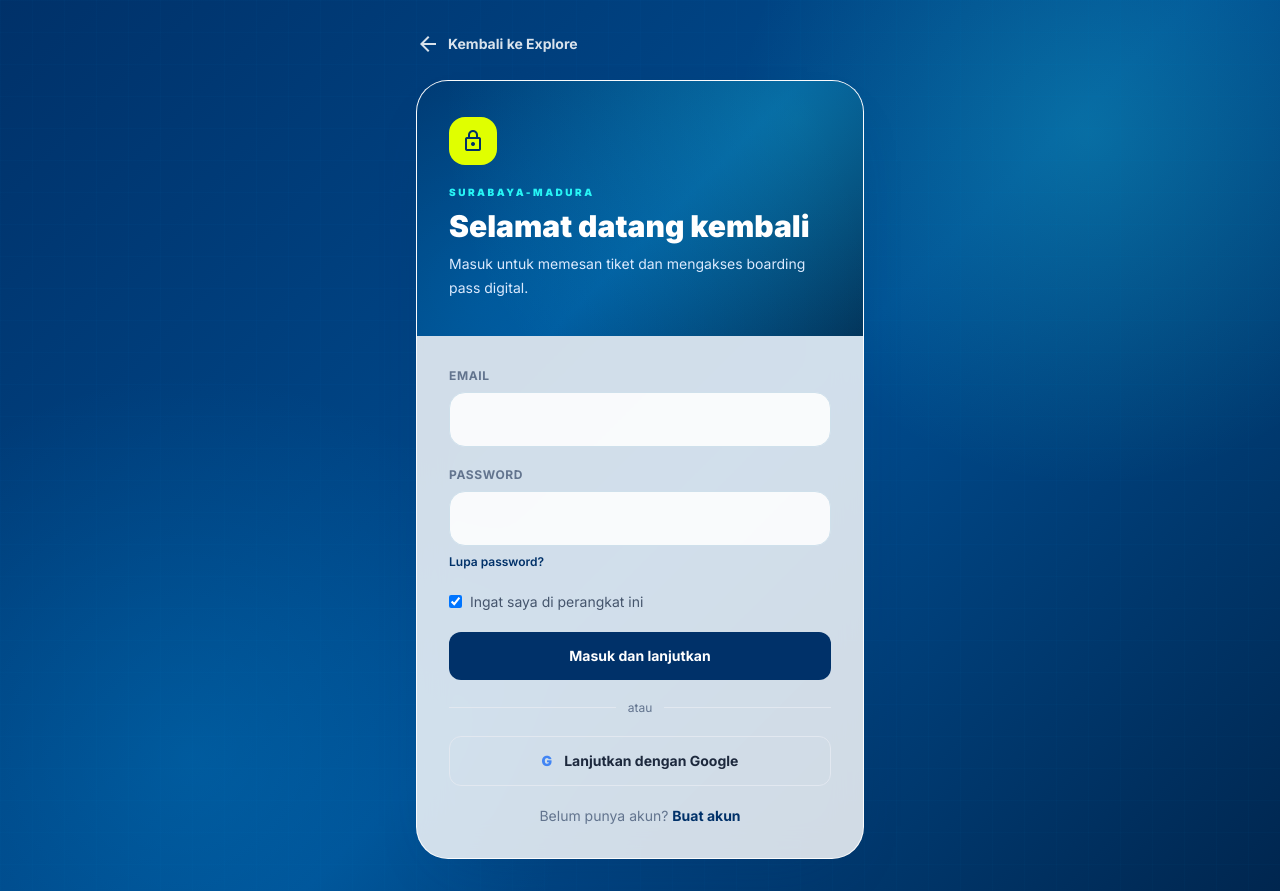
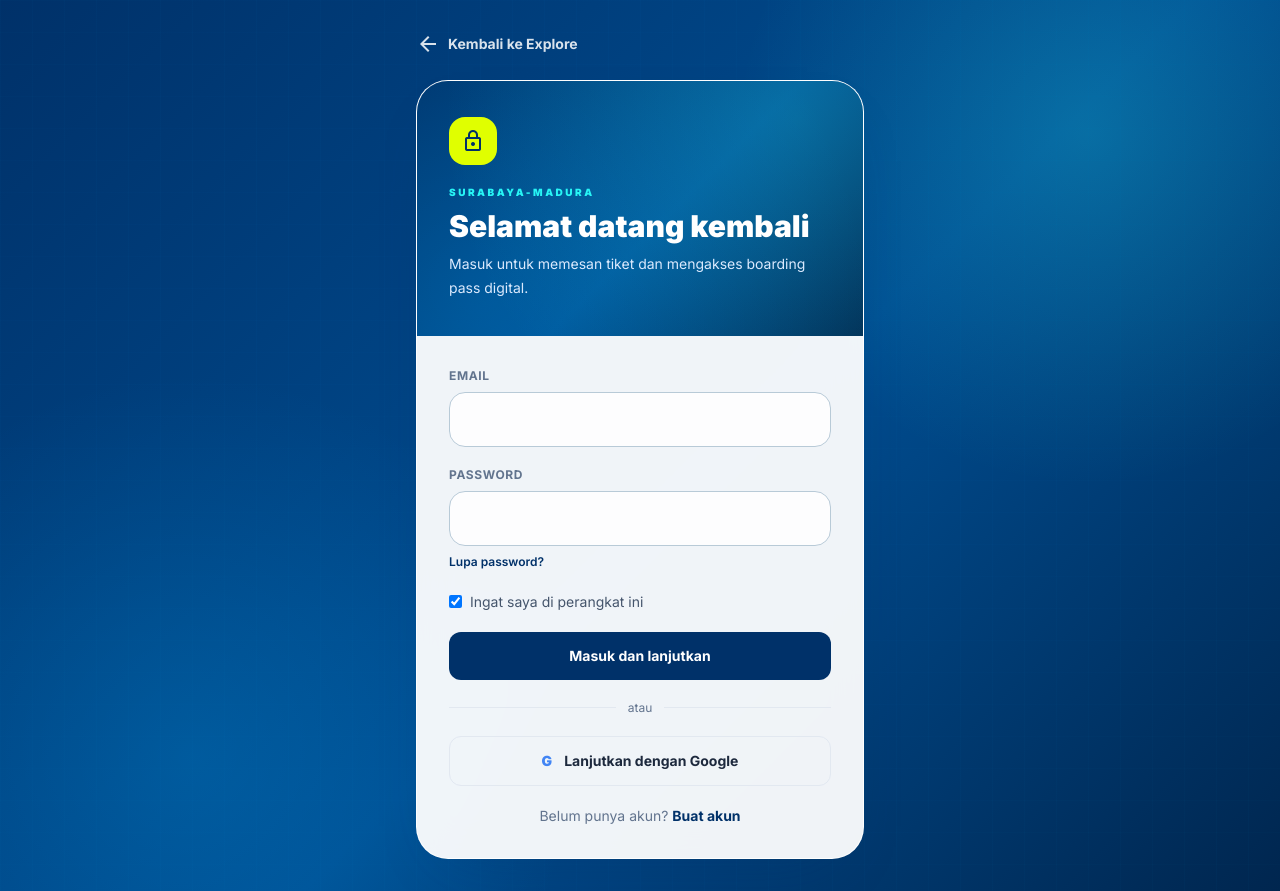
Before and after one commit to abdankribo/website-pemesanan-tiket-kapal-laut, a Next.js app: page /login in a window 1280 px wide. Built offline with nearby package versions, Linux system fonts and the light colour scheme; no server answers.

Commit message:
Reduce visual brightness and strengthen UI contrast

```diff
--- a/app/globals.css
+++ b/app/globals.css
@@ -7,12 +7,12 @@
   --blue: #00B4FF;
   --lime: #E0FF00;
   --white: #FFFFFF;
-  --surface: #f4f9fc;
-  --surface-soft: #edf7fb;
-  --surface-card: rgba(255,255,255,.82);
-  --on-surface: #10233b;
-  --on-surface-variant: #5c7087;
-  --outline: #cfe0eb;
+  --surface: #eef3f7;
+  --surface-soft: #e5edf3;
+  --surface-card: rgba(255,255,255,.94);
+  --on-surface: #10253d;
+  --on-surface-variant: #536579;
+  --outline: #b8cad7;
   --error: #b42318;
   --error-container: #fee4e2;
   --success: #087a3d;
@@ -48,8 +48,8 @@ body {
   color: var(--on-surface);
   font-family: Inter, sans-serif;
   background:
-    radial-gradient(circle at 8% 0%, rgb(39 245 245 / 10%), transparent 28rem),
-    radial-gradient(circle at 92% 8%, rgb(0 180 255 / 9%), transparent 30rem),
+    radial-gradient(circle at 8% 0%, rgb(39 245 245 / 5%), transparent 28rem),
+    radial-gradient(circle at 92% 8%, rgb(0 180 255 / 5%), transparent 30rem),
     var(--surface);
 }
 
@@ -78,7 +78,7 @@ button, a, input, select { -webkit-tap-highlight-color: transparent; }
 .input:focus {
   border-color: var(--blue);
   background: #fff;
-  box-shadow: 0 0 0 4px rgb(0 180 255 / 12%);
+  box-shadow: 0 0 0 4px rgb(0 180 255 / 15%);
 }
 
 .page-transition {
@@ -99,14 +99,14 @@ button, a, input, select { -webkit-tap-highlight-color: transparent; }
 }
 
 .glass-nav {
-  border: 1px solid rgb(255 255 255 / 55%);
-  background: rgb(255 255 255 / 82%);
-  box-shadow: 0 12px 40px -24px rgb(0 49 105 / 45%);
+  border: 1px solid rgb(255 255 255 / 72%);
+  background: rgb(255 255 255 / 92%);
+  box-shadow: 0 12px 40px -24px rgb(0 49 105 / 55%);
   backdrop-filter: blur(18px);
 }
 
 .aesthetic-card {
-  border: 1px solid rgb(255 255 255 / 90%);
+  border: 1px solid rgb(255 255 255 / 96%);
   background: var(--surface-card);
   box-shadow: 0 24px 60px -36px rgb(0 49 105 / 38%);
   backdrop-filter: blur(16px);
@@ -154,7 +154,7 @@ button, a, input, select { -webkit-tap-highlight-color: transparent; }
 
 .soft-grid {
   background-image:
-    linear-gradient(rgb(0 180 255 / 6%) 1px, transparent 1px),
+    linear-gradient(rgb(0 180 255 / 4%) 1px, transparent 1px),
     linear-gradient(90deg, rgb(0 180 255 / 6%) 1px, transparent 1px);
   background-size: 32px 32px;
 }
```
